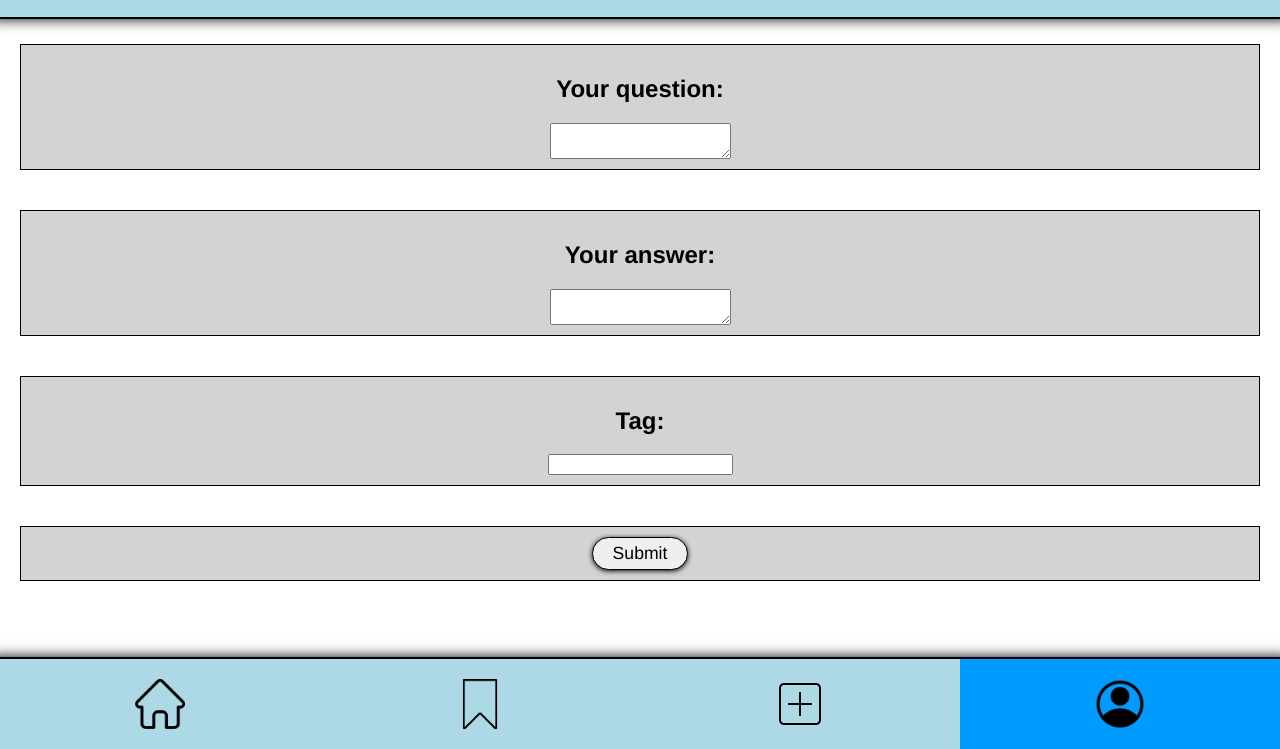
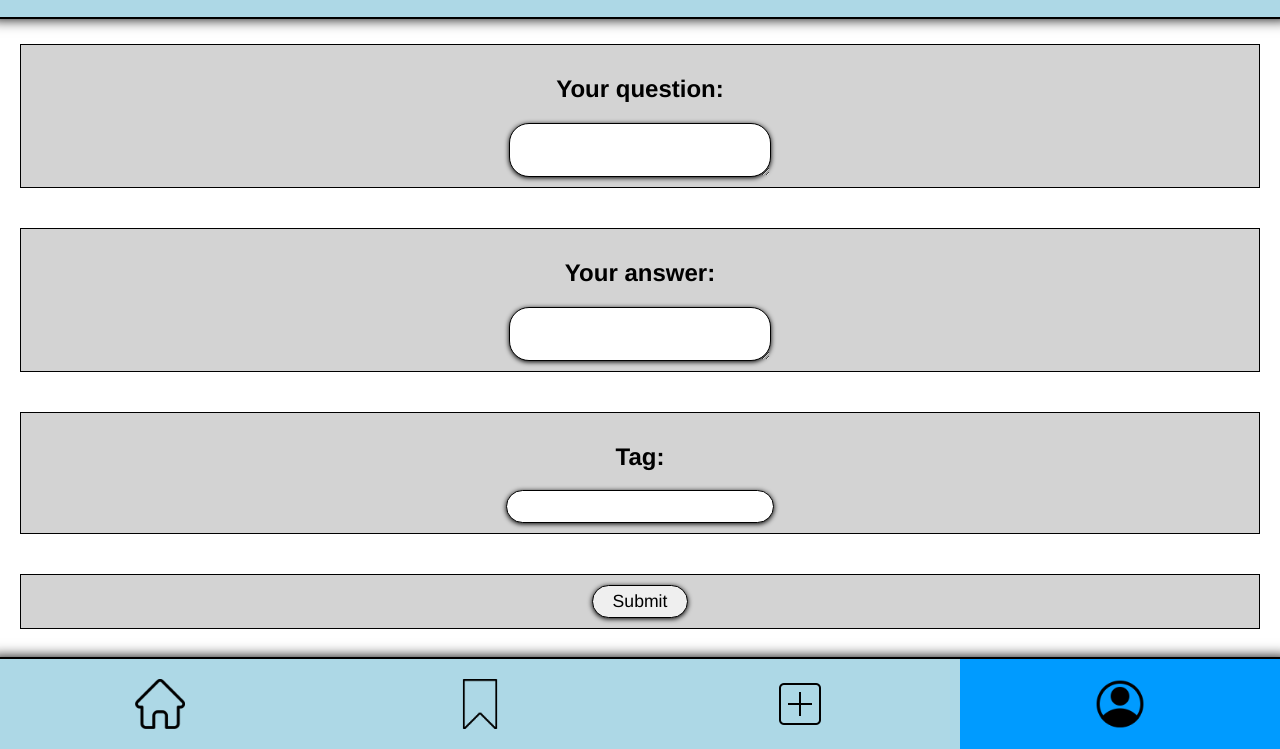
Before and after one commit to Freddie2024/frida-quiz-app-2, a plain HTML site: page form.html in a window 1280 px wide. Shown: the part 51-800 px from the top of the page. Drawn offline with Linux system fonts and the light colour scheme.

Commit message:
add styling to textareas and input-field

```diff
--- a/css/pages-home.css
+++ b/css/pages-home.css
@@ -9,7 +9,7 @@
   text-align: center;
 }
 
-.question-card__button {
+.question-card__button, textarea, input {
   border-radius: 20px;
   padding: 5px 20px;
   border: 1px solid black;
```
